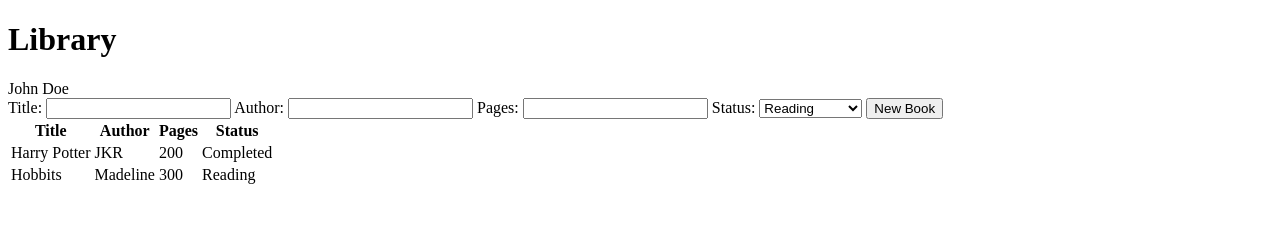
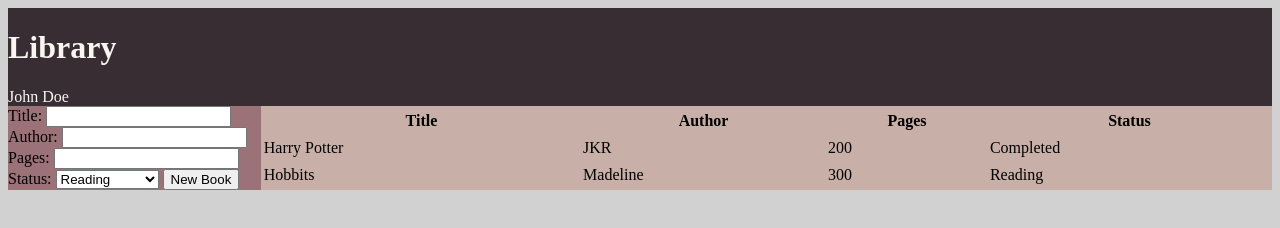
Before and after one commit to yosuanicolaus/odin-library, a plain HTML site: page index.html in a window 1280 px wide. Drawn offline with Linux system fonts and the light colour scheme.

Commit message:
add style color palette and grid layout

```diff
--- a/style.scss
+++ b/style.scss
@@ -0,0 +1,30 @@
+$dark: #372d32;
+$pink: #9A7278;
+$white: #F9F5F1;
+$gray: #C8B0A8;
+$red: #9B3D3E;
+
+body {
+  height: 100%;
+  background-color: rgba(128, 128, 128, 0.356);
+
+  display: grid;
+  grid-template-columns: 1fr 4fr;
+
+  header {
+    grid-column: span 2;
+  }
+}
+
+header {
+  background-color: $dark;
+  color: $white;
+}
+
+.sidebar {
+  background-color: $pink;
+}
+
+#container {
+  background-color: $gray;
+}
```
Also changed, not shown: style.css, 1 other file.
